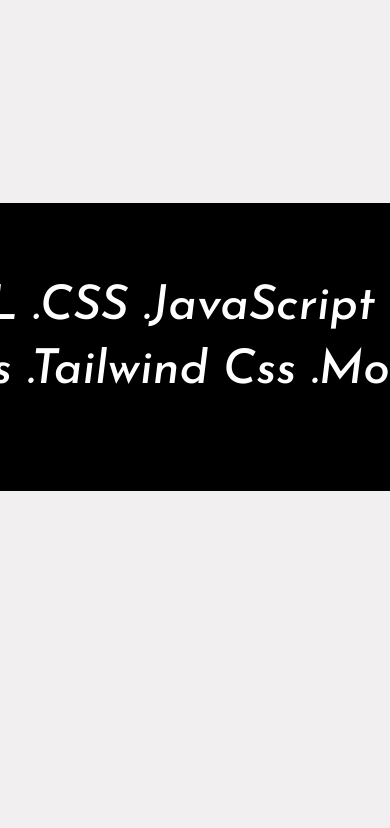
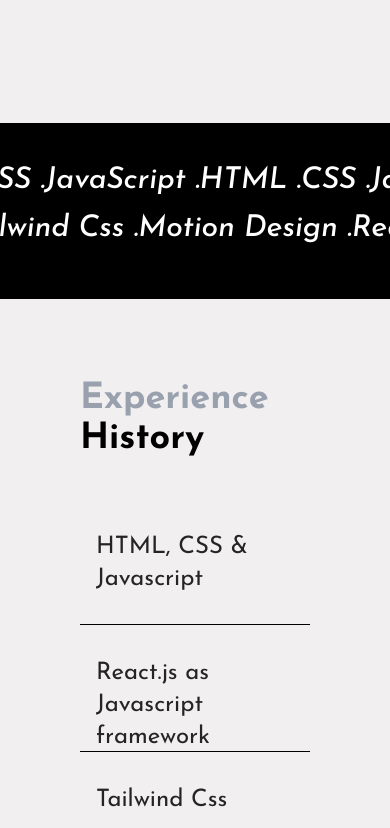
Before and after one commit to Walker-Gideon/walker.dev, a React (Vite) app: page / in a window 390 px wide. Shown: the part 10136-10964 px from the top of the page. Before the commit the page ends 10627 px from the top, so only its background shows below. Built offline with nearby package versions, Linux system fonts and the light colour scheme; a web font is replaced by a local one.

Commit message:
Added responsiveness to the skills section

```diff
--- a/src/App.jsx
+++ b/src/App.jsx
@@ -19,7 +19,7 @@
         <About />
         <Projects />
         <Skills />
-        {/* <Experience /> */}
+        <Experience />
         {/* <Contact /> */}
       </div>
 
--- a/src/components/Skills.jsx
+++ b/src/components/Skills.jsx
@@ -47,7 +47,7 @@
   return (
     <div className="overflow-hidden">
       <motion.div
-        className="w-full h-16 text-5xl text-white font-medium whitespace-nowrap decoration"
+        className="w-full h-16 small:h-10 sm:h-12 medium:-h-14 md:h-16 text-5xl small:text-2xl sm:text-3xl medium:text-4xl md:text-5xl text-white font-medium whitespace-nowrap decoration"
         style={{ x }}
       >
         <span>{children} </span>
@@ -67,7 +67,7 @@
 
 function Skills() {
   return (
-    <motion.div className="mt-20 bg-black py-20">
+    <motion.div className="mt-20 md:mt-20 small:mt-0 bg-black py-20 small:py-10 medium:py-15 md:py-20">
       <section>
         <ParallaxText baseVelocity={-4}>.HTML .CSS .JavaScript</ParallaxText>
         <ParallaxText baseVelocity={4}>
```
